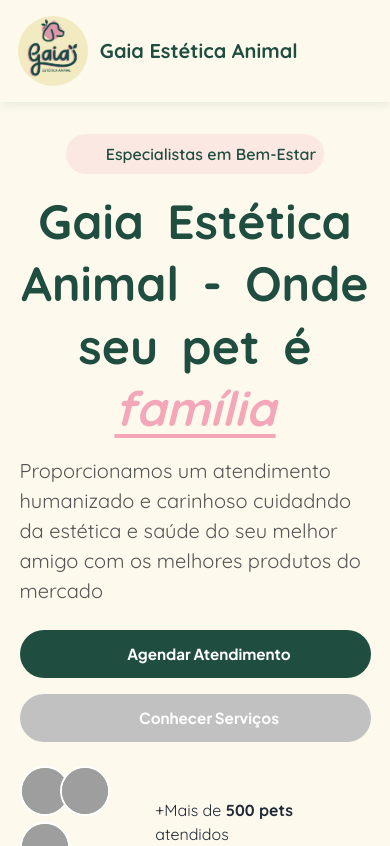
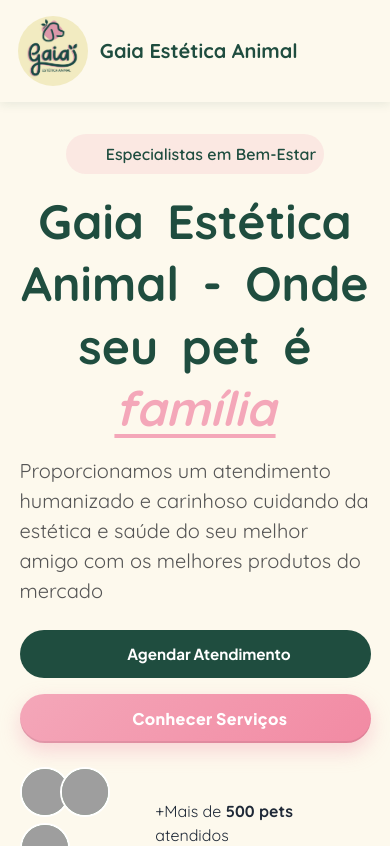
Before and after one commit to AnthonyLoche/Gaia-Estetica-Animal, a Vue app: page / in a window 390 px wide. Shown: the top 846 px of the page. Built offline with nearby package versions, Linux system fonts and the light colour scheme; grey boxes are pictures that could not be loaded; some icons are missing.

Commit message:
FEAT: Adjust infos

```diff
--- a/src/components/homeview/HeroComp/InfoComp.vue
+++ b/src/components/homeview/HeroComp/InfoComp.vue
@@ -26,7 +26,7 @@
             </div>
         </div>
         <div class="desc">
-            <div class="subtitle">Proporcionamos um atendimento humanizado e carinhoso cuidadndo da estética e saúde do
+            <div class="subtitle">Proporcionamos um atendimento humanizado e carinhoso cuidando da estética e saúde do
                 seu melhor amigo com os melhores produtos do mercado</div>
             <div class="buttons">
                 <button class="header__cta" aria-label="Agendar atendimento" @click="handleContact('https://wa.me/554796180343')">
@@ -135,30 +135,59 @@
 .header__blank-cta {
     display: flex;
     align-items: center;
-    gap: 0.5rem;
-    padding: 0.875rem 1.75rem;
-    border-radius: 50px;
-    border: 0;
-    background-color: #c1c1c1;
-    color: white;
+    gap: 0.6rem;
+
+    padding: 0.9rem 2rem;
+    border-radius: 999px;
+    border: none;
+
+    background: linear-gradient(
+        135deg,
+        #F4A7B9 0%,
+        #f28aa3 100%
+    );
+
+    color: #ffffff;
     font-family: var(--font-sans);
-    font-weight: 700;
-    font-size: 0.95rem;
+    font-weight: 800;
+    font-size: 1rem;
+    letter-spacing: 0.4px;
+
     cursor: pointer;
-    transition: all 0.3s ease;
     white-space: nowrap;
     flex-shrink: 0;
+
+    box-shadow:
+        0 8px 20px rgba(244, 167, 185, 0.45),
+        inset 0 -2px 0 rgba(0, 0, 0, 0.08);
+
+    transition:
+        transform 0.25s ease-in-out,
+        box-shadow 0.25s ease-in-out,
+        background 0.25s ease-in-out;
 }
 
 .header__blank-cta:hover {
-    background-color: #8a8585;
-    transform: translateY(-2px);
-    box-shadow: 0 4px 12px rgba(31, 77, 63, 0.2);
+    transform: translateY(-3px);
+
+    background: linear-gradient(
+        135deg,
+        #f28aa3 0%,
+        #F4A7B9 100%
+    );
+
+    box-shadow:
+        0 12px 28px rgba(244, 167, 185, 0.6),
+        inset 0 -2px 0 rgba(0, 0, 0, 0.1);
 }
 
 .header__blank-cta:active {
     transform: translateY(0);
+    box-shadow:
+        0 6px 14px rgba(244, 167, 185, 0.4),
+        inset 0 2px 4px rgba(0, 0, 0, 0.15);
 }
+
 
 .buttons {
     display: flex;
--- a/src/components/homeview/HeroComp/PhotoComp.vue
+++ b/src/components/homeview/HeroComp/PhotoComp.vue
@@ -202,14 +202,13 @@
   background: var(--color-secondary);
 }
 
-/* MOBILE */
 @media (max-width: 1024px) {
   .carousel {
-    min-height: 350px;
+    min-height: 450px;
   }
 
   .carousel__image {
-    min-height: 300px;
+    min-height: 400px;
     transform: rotate(3deg);
   }
 }
--- a/src/components/services/CardServiceSection.vue
+++ b/src/components/services/CardServiceSection.vue
@@ -66,7 +66,7 @@
   transition: all 0.3s ease;
   display: flex;
   flex-direction: column;
-  align-items: center;
+  align-items: center;;
 }
 
 .service-card:hover {
--- a/src/components/services/ServicesSection.vue
+++ b/src/components/services/ServicesSection.vue
@@ -62,8 +62,8 @@
 }
 
 @media (max-width: 1024px) {
-  .services-grid {
-    grid-template-columns: repeat(2, 1fr);
+    .services-grid {
+    grid-template-columns: 1fr;
   }
 }
 
@@ -72,8 +72,6 @@
     font-size: 32px;
   }
 
-  .services-grid {
-    grid-template-columns: 1fr;
-  }
+
 }
 </style>
--- a/src/data/services.js
+++ b/src/data/services.js
@@ -19,9 +19,17 @@
     icon: Shower,
     whatsappMessage: 'Olá! Gostaria de saber mais sobre o serviço de Banho para pets de porte pequeno'
   },
+   {
+    title: 'Banho - Porte Médio',
+    description: 'Limpeza completa com shampoos específicos para cada tipo de pelo. Ideal para pets até 10kg. A partir de R$85',
+    linkText: 'SAIBA MAIS',
+    variant: 'pink',
+    icon: Shower,
+    whatsappMessage: 'Olá! Gostaria de saber mais sobre o serviço de Banho para pets de porte médio, por favor'
+  },
   {
     title: 'Banho - Porte Grande',
-    description: 'Limpeza completa com shampoos específicos para cada tipo de pelo. Ideal para pets acima de 15kg. A partir de R$65',
+    description: 'Limpeza completa com shampoos específicos para cada tipo de pelo. Para pets acima de 20kg. A partir de R$150',
     linkText: 'SAIBA MAIS',
     variant: 'pink',
     icon: Shower,
@@ -37,7 +45,7 @@
   },
   {
     title: 'Tosa na Tesoura',
-    description: 'Tosa artesanal com tesouras profissionais para um acabamento mais natural e detalhado. A partir de R$100',
+    description: 'Tosa artesanal com tesouras profissionais para um acabamento mais natural e detalhado. A partir de R$150',
     linkText: 'SAIBA MAIS',
     variant: 'green',
     icon: ContentCut,
@@ -45,7 +53,7 @@
   },
   {
     title: 'Tosa Bebê',
-    description: 'Tosa especial para filhotes, com técnicas suaves para primeira experiência positiva do pet.',
+    description: 'Tosa especial para filhotes, com técnicas suaves para primeira experiência positiva do pet. A partir de R$130',
     linkText: 'SAIBA MAIS',
     variant: 'green',
     icon: Dog,
@@ -53,7 +61,7 @@
   },
   {
     title: 'Tosa Específica da Raça',
-    description: 'Técnica especializada mantendo as características e padrões específicos de cada raça.',
+    description: 'Técnica especializada mantendo as características e padrões específicos de cada raça. A partir de R$150',
     linkText: 'SAIBA MAIS',
     variant: 'green',
     icon: ContentCut,
```
